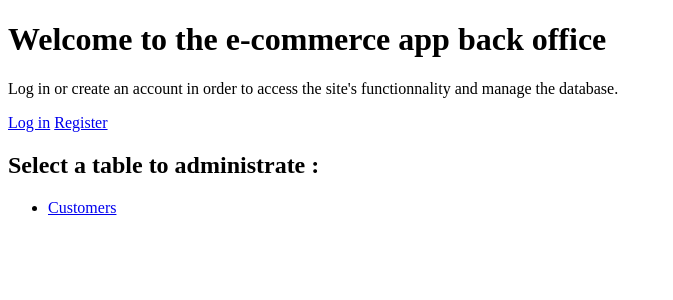
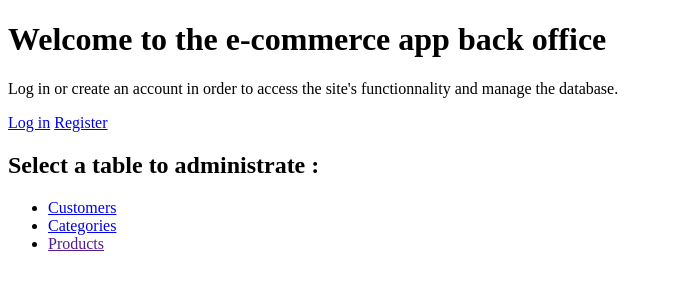
Before and after one commit to leosu1/ecommercebackoffice, a Node server app: page / in a window 1280 px wide. Shown: the top 300 px of the page, without its empty margins (0-673 px from the left). Run offline with Node 20, Linux system fonts and the light colour scheme.

Commit message:
created category page + all routing logic for all category administration

```diff
--- a/src/app.js
+++ b/src/app.js
@@ -135,7 +135,7 @@ app.get('/customers/:customerId/edit', async (req, res) => {
     res.render ('customers_form',
         {customer: customer[0]}
     );
-})
+});
 
 app.post('/customers/:customerId/edit', fValidator.customerEditFormValidator, async (req, res) => {
     const customerId = req.params.customerId;
@@ -149,13 +149,12 @@ app.post('/customers/:customerId/edit', fValidator.customerEditFormValidator, as
         res.status(200).redirect('/customers');
     }
 
-})
+});
 
 app.get('/customers/:customerId/delete', async (req,res) => {
     const customerId = req.params.customerId;
+    const deletedUser = await db.deleteCustomerById(customerId);
 
-    const deletedUser = await db.deleteCustomerById(customerId);
-    console.log(deletedUser);
     if (deletedUser === null) {
         res.status(500).send(`There was an error trying to remove customer ${customerId}, please try again.`)
     } else {
@@ -164,6 +163,65 @@ app.get('/customers/:customerId/delete', async (req,res) => {
 })
 
 
+/*
+    category administration
+*/
+app.get('/categories', async (req, res) => {
+    const categories = await db.getCategories();
+
+    if (categories === null) {
+        res.status(500).send('Error fetching categories. Please try again later.');
+    }
+
+    res.render('categories', {categories: categories});
+});
+
+app.get('categories/:categoryId/edit', async (req, res) => {
+    const categoryId = req.params.categoryId;
+    const category = await db.getCategoryById(categoryId);
+
+    res.render('category_edit', {category: category});
+});
+
+app.post('/categories/:categoryId/edit', async (req, res) => {
+    const categoryId = req.params.categoryId;
+    const newCategoryInfo = req.body;
+
+    const modifiedCategory = await db.editCategoryById(categoryId);
+
+    if (modifiedCategory === null) {
+        res.status(500).send(`An error occured trying to update category ${categoryId}, please try again.`)
+    } else {
+        res.status(200).redirect('/categories');
+    }
+});
+
+app.get('categories/create', (req, res) => {
+    res.render('category_creation');
+});
+
+app.post('categories/create', async (req, res) => {
+    const categoryInfo = req.body;
+    const category = await db.createCategory();
+
+    if (category === null || category.length === 0){
+        res.status(500).send('There was an error creating the new category, please try again.');
+    } else {
+        console.log('New category created :', category[0].category_id);
+        res.status(200).redirect('/categories');
+    }
+});
+
+app.get('/category/:categoryId/delete', async (req, res) => {
+    const categoryId = req.params.categoryId;
+    const deletedCategory = await db.deleteCategoryById(categoryId);
+
+    if (deletedCategory === null) {
+        res.status(500).send(`There was an error trying to remove category ${categoryId}, please try again.`)
+    } else {
+        res.status(200).redirect('/categories');
+    }
+});
 
 
 /*
--- a/src/db_utils.js
+++ b/src/db_utils.js
@@ -2,6 +2,9 @@ import mysql from "mysql2/promise";
 import bcrypt from "bcrypt";
 import "dotenv/config";
 
+/*
+    connection to the db
+*/
 const connection = await mysql.createConnection({
     host: process.env.DATABASE_HOST,
     user: process.env.DATABASE_USERNAME,
@@ -9,7 +12,11 @@ const connection = await mysql.createConnection({
     database: process.env.DATABASE_NAME
 });
 
-export async function getUserById(id){
+
+/*
+    user related queries
+*/
+export async function getUserById(id) {
     try {
         const [res, fields] = await connection.execute(
             'SELECT * FROM admin_users WHERE id = ?',
@@ -23,7 +30,7 @@ export async function getUserById(id){
     }
 }
 
-export async function getUserByIdAndUsername(id, username){
+export async function getUserByIdAndUsername(id, username) {
     try {
         const [res, fields] = await connection.execute(
             'SELECT * FROM admin_users WHERE id = ? AND username = ?',
@@ -37,7 +44,7 @@ export async function getUserByIdAndUsername(id, username){
     }
 }
 
-export async function getUserByUsernameAndPassword(username, password){
+export async function getUserByUsernameAndPassword(username, password) {
     try {
         const [res, fields] = await connection.execute(
             'SELECT * FROM admin_users WHERE username = ?',
@@ -63,7 +70,7 @@ export async function getUserByUsernameAndPassword(username, password){
     }
 }
 
-export async function isUserAlreadyExists(username){
+export async function isUserAlreadyExists(username) {
     try {
         const [result, fields] = await connection.execute(
             'SELECT username FROM admin_users WHERE username = ?',
@@ -82,7 +89,6 @@ export async function isUserAlreadyExists(username){
     }
 }
 
-
 export async function createUser(username, password){
     try {
         const [results, fields] = await connection.execute(
@@ -98,7 +104,11 @@ export async function createUser(username, password){
     }
 }
 
-export async function getCustomers(){
+
+/*
+    customers related queries
+*/
+export async function getCustomers() {
     try {
         const [result, fields] = await connection.query(
             'SELECT * FROM customers'
@@ -111,7 +121,7 @@ export async function getCustomers(){
     }
 }
 
-export async function getCustomerByID(id){
+export async function getCustomerByID(id) {
     try {
         const [result, fields] = await connection.execute(
             'SELECT * FROM customers WHERE customer_id = ?',
@@ -131,7 +141,7 @@ export async function getCustomerByID(id){
     }
 }
 
-export async function editCustomerById (id, customerInfo)  {
+export async function editCustomerById (id, customerInfo) {
     try  {
         const [result, fields] = await connection.execute (
             'UPDATE customers SET firstname = ?, lastname = ?, email_adress = ?, phone_number = ? WHERE customer_id = ?',
@@ -166,3 +176,21 @@ export async function deleteCustomerById (id) {
         return null;
     }
 }
+
+
+/*
+    categories related queries
+*/
+export async function getCategories() {
+    try {
+        const [result, fields] = await connection.query(
+            'SELECT * FROM categories'
+        )
+
+        return result;
+    }
+    catch (err) {
+        console.log('Could not fetch categories :\n', err.sqlMessage);
+        return null;
+    }
+}
--- a/views/index.ejs
+++ b/views/index.ejs
@@ -24,6 +24,12 @@
             <li>
                 <a href="/customers">Customers</a>
             </li>
+            <li>
+                <a href="/categories">Categories</a>
+            </li>
+            <li>
+                <a href="">Products</a>
+            </li>
         </ul>
     </div>
 </body>
```
Also changed, not shown: views/categories.ejs (added, +36 -0 lines).
